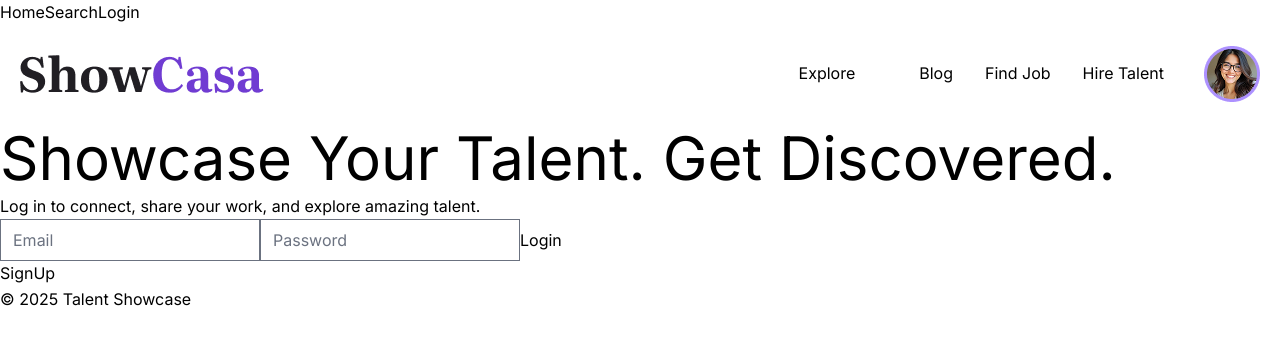
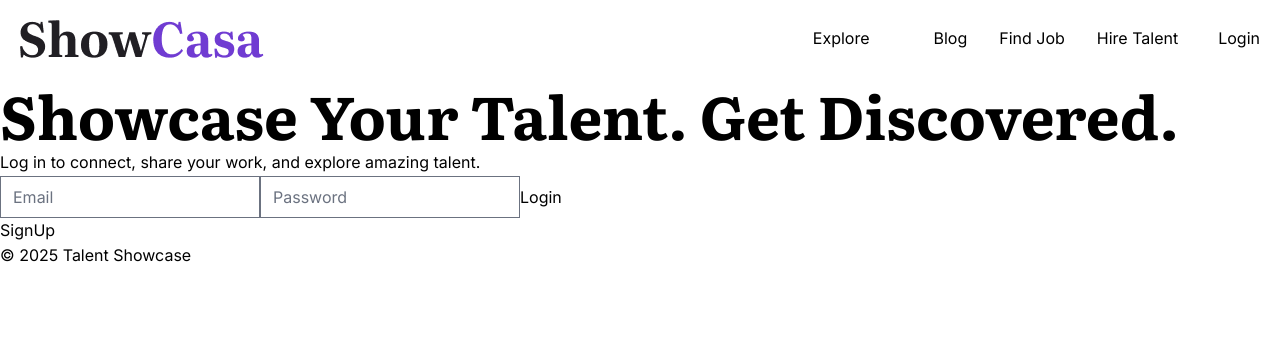
Before and after one commit to jggajjar11/Devigma, a React (Vite) app in the folder showcasa/: page /login in a window 1280 px wide. Shown: the top 344 px of the page. Built offline with nearby package versions, Linux system fonts and the light colour scheme.

Commit message:
Login Changes

```diff
--- a/showcasa/src/App.jsx
+++ b/showcasa/src/App.jsx
@@ -37,7 +37,7 @@ const App = () => {
         {/* Public Routes */}
         <Route element={<RedirectToHome isAuthenticated={isAuthenticated} />}>
           <Route path="/login" element={<Login onLogin={handleLogin} />} />
-          <Route path="/signup" element={<Signup />} />
+          {/* <Route path="/signup" element={<Signup />} /> */}
         </Route>
 
         {/* Protected Routes */}
--- /dev/null
+++ b/showcasa/src/components/Banner.jsx
@@ -0,0 +1,14 @@
+import React from "react";
+
+export const Banner = () => {
+  return (
+    <div className="text-center py-20">
+      <h1>Showcase Your Talent. Get Discovered.</h1>
+      <p>
+        A dynamic platform where creativity meets opportunity. Build interactive
+        profiles, share your best work, and connect with recruiters who value
+        skills over degrees.
+      </p>
+    </div>
+  );
+};
--- a/showcasa/src/components/Header.jsx
+++ b/showcasa/src/components/Header.jsx
@@ -8,21 +8,15 @@ const Header = ({ isAuthenticated, handleLogout }) => {
     <header className="header">
       <nav className="bg-white border-gray-200">
         {/* <nav> */}
-        <Link to="/">Home</Link>
-        <Link to="/search">Search</Link>
-        {isAuthenticated ? (
-          <button onClick={handleLogout}>Logout</button>
-        ) : (
-          <Link to="/login">Login</Link>
-        )}
+
         {/* </nav> */}
         <div className="max-w-[1420px] flex flex-wrap items-center justify-between mx-auto p-5">
-          <a
-            href="/"
+          <Link
+            to="/"
             className="flex items-center space-x-3 rtl:space-x-reverse"
           >
             <img src={showcasa} alt="ShowCasa Logo" />
-          </a>
+          </Link>
           <div className="flex items-center space-x-3 md:space-x-0">
             <button
               data-collapse-toggle="navbar-default"
@@ -82,11 +76,16 @@ const Header = ({ isAuthenticated, handleLogout }) => {
                 </li>
               </ul>
             </div>
-            <div className="user-profile-img hidden md:block">
-              <Link to="/profile" className="font-inter text-[#211F24] ">
-                <img src={userimg} width={"56px"} height={"56px"} />
-              </Link>
-            </div>
+            {isAuthenticated ? (
+              <div className="user-profile-img hidden md:block">
+                <Link to="/profile" className="font-inter text-[#211F24] ">
+                  <img src={userimg} width={"56px"} height={"56px"} />
+                </Link>
+                <button onClick={handleLogout}>Logout</button>
+              </div>
+            ) : (
+              <Link to="/login">Login</Link>
+            )}
           </div>
         </div>
       </nav>
--- a/showcasa/src/index.css
+++ b/showcasa/src/index.css
@@ -1,11 +1,11 @@
-@import url('https://fonts.googleapis.com/css2?family=Literata:ital,opsz,wght@0,7..72,200..900;1,7..72,200..900&display=swap');
-@import url('https://fonts.googleapis.com/css2?family=Inter:ital,opsz,wght@0,14..32,100..900;1,14..32,100..900&family=Literata:ital,opsz,wght@0,7..72,200..900;1,7..72,200..900&display=swap');
+@import url("https://fonts.googleapis.com/css2?family=Literata:ital,opsz,wght@0,7..72,200..900;1,7..72,200..900&display=swap");
+@import url("https://fonts.googleapis.com/css2?family=Inter:ital,opsz,wght@0,14..32,100..900;1,14..32,100..900&family=Literata:ital,opsz,wght@0,7..72,200..900;1,7..72,200..900&display=swap");
 @import "tailwindcss";
 
 /* new css start */
 :root {
-  --font-inter: 'Inter', sans-serif;
-  --font-literata: 'Literata', sans-serif;
+  --font-inter: "Inter", sans-serif;
+  --font-literata: "Literata", sans-serif;
   --h1: 60px;
   --h2: 48px;
   --h3: 36px;
@@ -14,9 +14,8 @@
   --h6: 20px;
   --body: 16px;
   --small: 13px;
-  --btnprimary: #703CD2;
+  --btnprimary: #703cd2;
 }
-
 
 .font-inter {
   font-family: var(--font-inter);
@@ -66,38 +65,48 @@
   font-style: normal;
 }
 
-.h1,h1{
+.h1,
+h1 {
+  font-family: var(--font-literata);
   font-size: var(--h1);
+  font-weight: bold;
   line-height: 120%;
 }
-.h2,h2{
+.h2,
+h2 {
   font-size: var(--h2);
   line-height: 120%;
 }
-.h3,h3{
+.h3,
+h3 {
   font-size: var(--h3);
   line-height: 120%;
 }
-.h4,h4{
+.h4,
+h4 {
   font-size: var(--h4);
   line-height: 120%;
 }
-.h5,h5{
+.h5,
+h5 {
   font-size: var(--h5);
   line-height: 120%;
 }
-.h6,h6{
+.h6,
+h6 {
   font-size: var(--h6);
   line-height: 120%;
 }
-.body,body,p{
+.body,
+body,
+p {
   font-family: var(--font-inter);
   font-size: var(--body);
   line-height: 160%;
 }
 
 /* button */
-.btn{
+.btn {
   padding: 15px 40px;
   border-radius: 60px;
   cursor: pointer;
@@ -113,13 +122,13 @@
   color: #ffffff;
   border: 1px solid transparent;
   overflow: hidden;
-  transition: border-color ease-out .5s, background-color .20s linear 0s;
+  transition: border-color ease-out 0.5s, background-color 0.2s linear 0s;
 }
-.btn-primary span{
-  transition: color .20s linear .5s;
+.btn-primary span {
+  transition: color 0.2s linear 0.5s;
 }
 .btn-primary::after {
-  background-color: #D4C7FF;
+  background-color: #d4c7ff;
   border-radius: 50%;
   content: "";
   height: 200px;
@@ -132,26 +141,26 @@
   width: 100%;
   z-index: 0;
 }
-.btn-primary:hover{
+.btn-primary:hover {
   color: var(--btnprimary);
-  transition-delay: .5s;
+  transition-delay: 0.5s;
 }
 .btn-primary:hover::after {
   transform: scale(1.6) translateY(0);
 }
-.btn-secondary{
+.btn-secondary {
   position: relative;
   overflow: hidden;
-  transition: border-color ease-out .5s, background-color .20s linear 0s;
+  transition: border-color ease-out 0.5s, background-color 0.2s linear 0s;
   background-color: transparent;
-  color: #703CD2;
-  border: 1px solid #703CD2;
+  color: #703cd2;
+  border: 1px solid #703cd2;
 }
-.btn-secondary span{
-  transition: color .20s linear .5s;
+.btn-secondary span {
+  transition: color 0.2s linear 0.5s;
 }
 .btn-secondary::after {
-  background-color: #703CD2;
+  background-color: #703cd2;
   border-radius: 50%;
   content: "";
   height: 200px;
@@ -164,9 +173,9 @@
   width: 100%;
   z-index: 0;
 }
-.btn-secondary:hover{
+.btn-secondary:hover {
   color: white;
-  transition-delay: .5s;
+  transition-delay: 0.5s;
 }
 .btn-secondary:hover::after {
   transform: scale(1.6) translateY(0);
--- a/showcasa/src/pages/Home.jsx
+++ b/showcasa/src/pages/Home.jsx
@@ -2,11 +2,13 @@ import React from "react";
 import profilesData from "../data/profiles.json";
 
 import ProfileCard from "../components/ProfileCard";
+import { Banner } from "../components/Banner";
 
 const Home = () => {
   return (
     <div>
-      <h1>Welcome to Talent Showcase</h1>
+      {/* <h1>Welcome to Talent Showcase</h1> */}
+      <Banner />
       <div className="profiles-grid">
         {profilesData.map((profile) => (
           <ProfileCard key={profile.slug} profile={profile} />
--- a/showcasa/src/pages/Login.jsx
+++ b/showcasa/src/pages/Login.jsx
@@ -15,7 +15,8 @@ const Login = ({ onLogin }) => {
   const handleSubmit = async (e) => {
     e.preventDefault();
     setError("");
-    setIsLoading(true); // Start loading
+    onLogin();
+    return;
 
     try {
       const response = await fetch("http://localhost:5000/login", {
```
